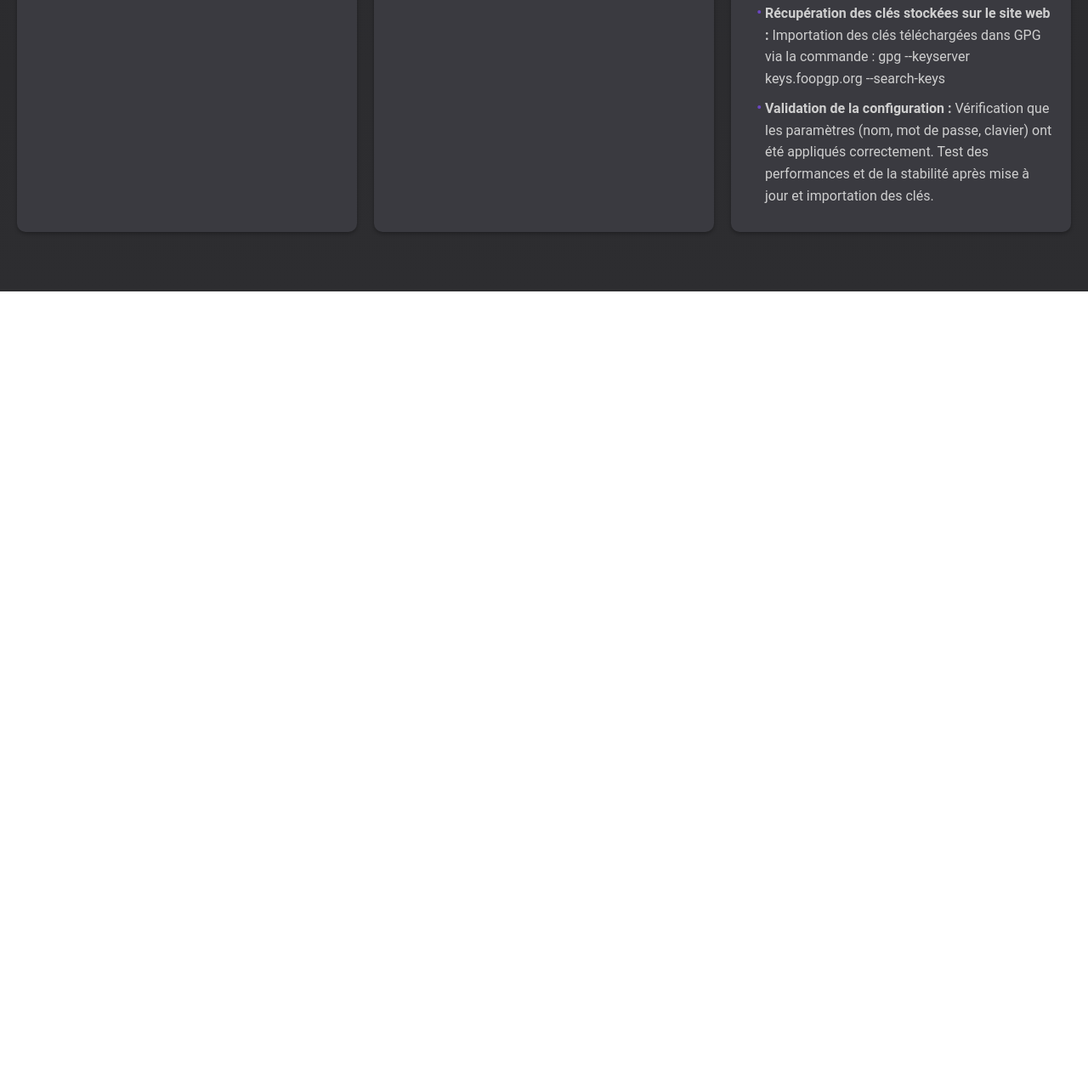
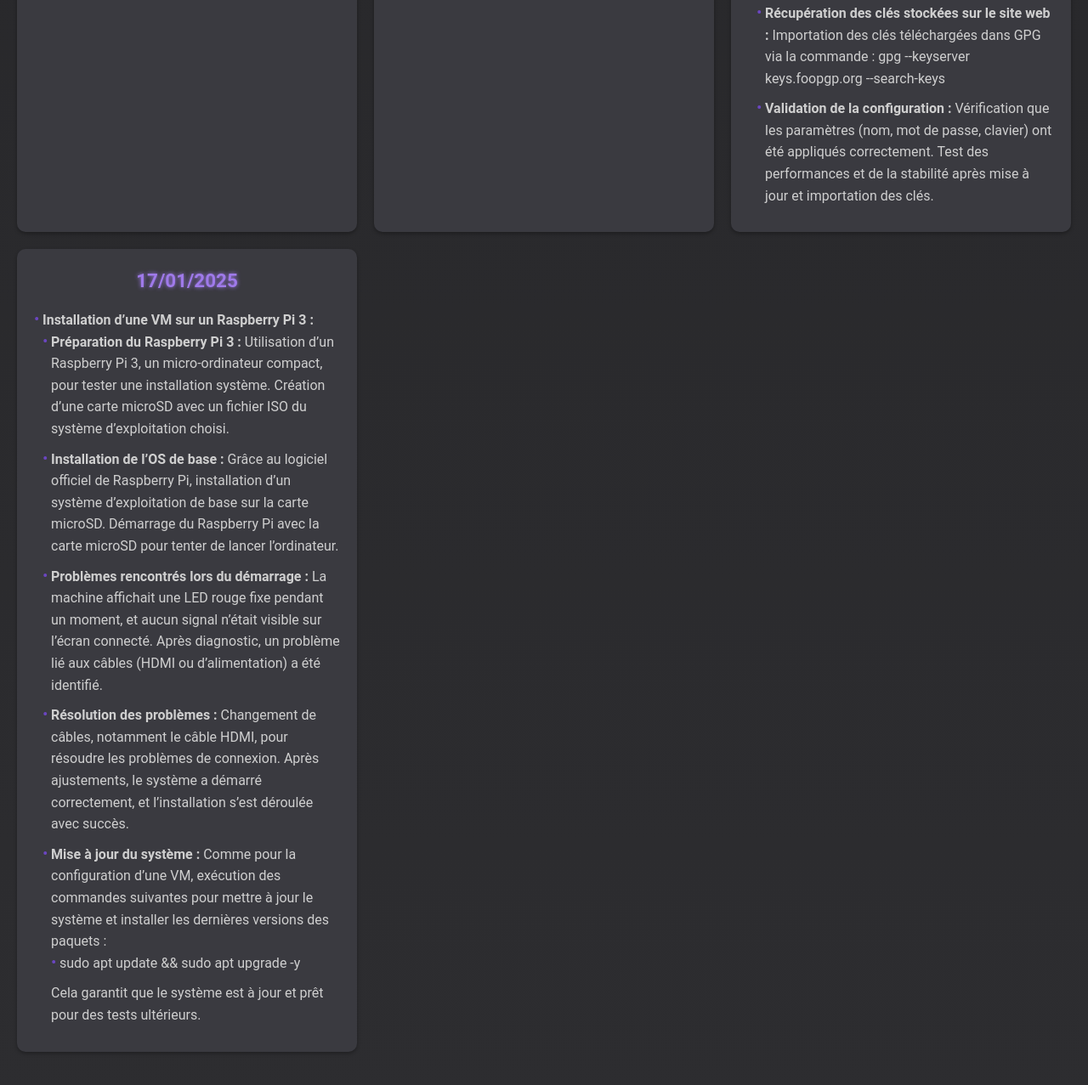
Before and after one commit to Hankloche/PortfolioE, a plain HTML site: page stage2.html in a window 1280 px wide. Shown: the part 4034-5311 px from the top of the page at 85% size. Before the commit the page ends 4377 px from the top, so only its background shows below. Drawn offline with Linux system fonts and the light colour scheme.

Commit message:
Add files via upload

```diff
--- a/stage2.html
+++ b/stage2.html
@@ -609,6 +609,54 @@
           </li>
         </ul>
       </div>
+
+      <div class="card">
+        <h3>17/01/2025</h3>
+        <ul>
+          <li>
+            <strong>Installation d’une VM sur un Raspberry Pi 3 :</strong>
+            <ul>
+              <li>
+                <strong>Préparation du Raspberry Pi 3 :</strong>
+                Utilisation d’un Raspberry Pi 3, un micro-ordinateur compact,
+                pour tester une installation système. Création d’une carte
+                microSD avec un fichier ISO du système d’exploitation choisi.
+              </li>
+              <li>
+                <strong>Installation de l’OS de base :</strong>
+                Grâce au logiciel officiel de Raspberry Pi, installation d’un
+                système d’exploitation de base sur la carte microSD. Démarrage
+                du Raspberry Pi avec la carte microSD pour tenter de lancer
+                l’ordinateur.
+              </li>
+              <li>
+                <strong>Problèmes rencontrés lors du démarrage :</strong>
+                La machine affichait une LED rouge fixe pendant un moment, et
+                aucun signal n’était visible sur l’écran connecté. Après
+                diagnostic, un problème lié aux câbles (HDMI ou d’alimentation)
+                a été identifié.
+              </li>
+              <li>
+                <strong>Résolution des problèmes :</strong>
+                Changement de câbles, notamment le câble HDMI, pour résoudre les
+                problèmes de connexion. Après ajustements, le système a démarré
+                correctement, et l’installation s’est déroulée avec succès.
+              </li>
+              <li>
+                <strong>Mise à jour du système :</strong>
+                Comme pour la configuration d’une VM, exécution des commandes
+                suivantes pour mettre à jour le système et installer les
+                dernières versions des paquets :
+                <ul>
+                  <li><code>sudo apt update && sudo apt upgrade -y</code></li>
+                </ul>
+                Cela garantit que le système est à jour et prêt pour des tests
+                ultérieurs.
+              </li>
+            </ul>
+          </li>
+        </ul>
+      </div>
     </section>
   </body>
 </html>
```
